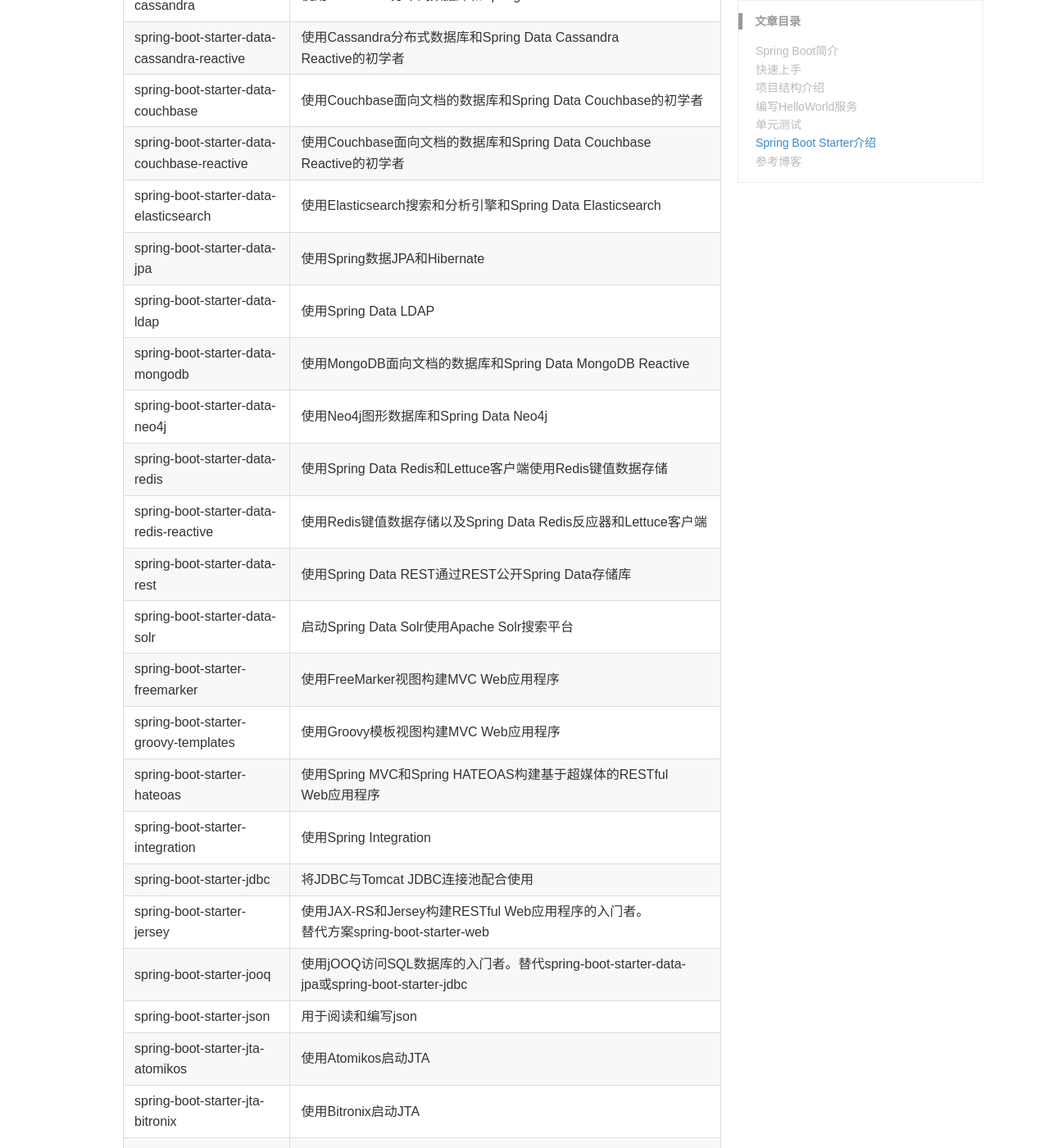
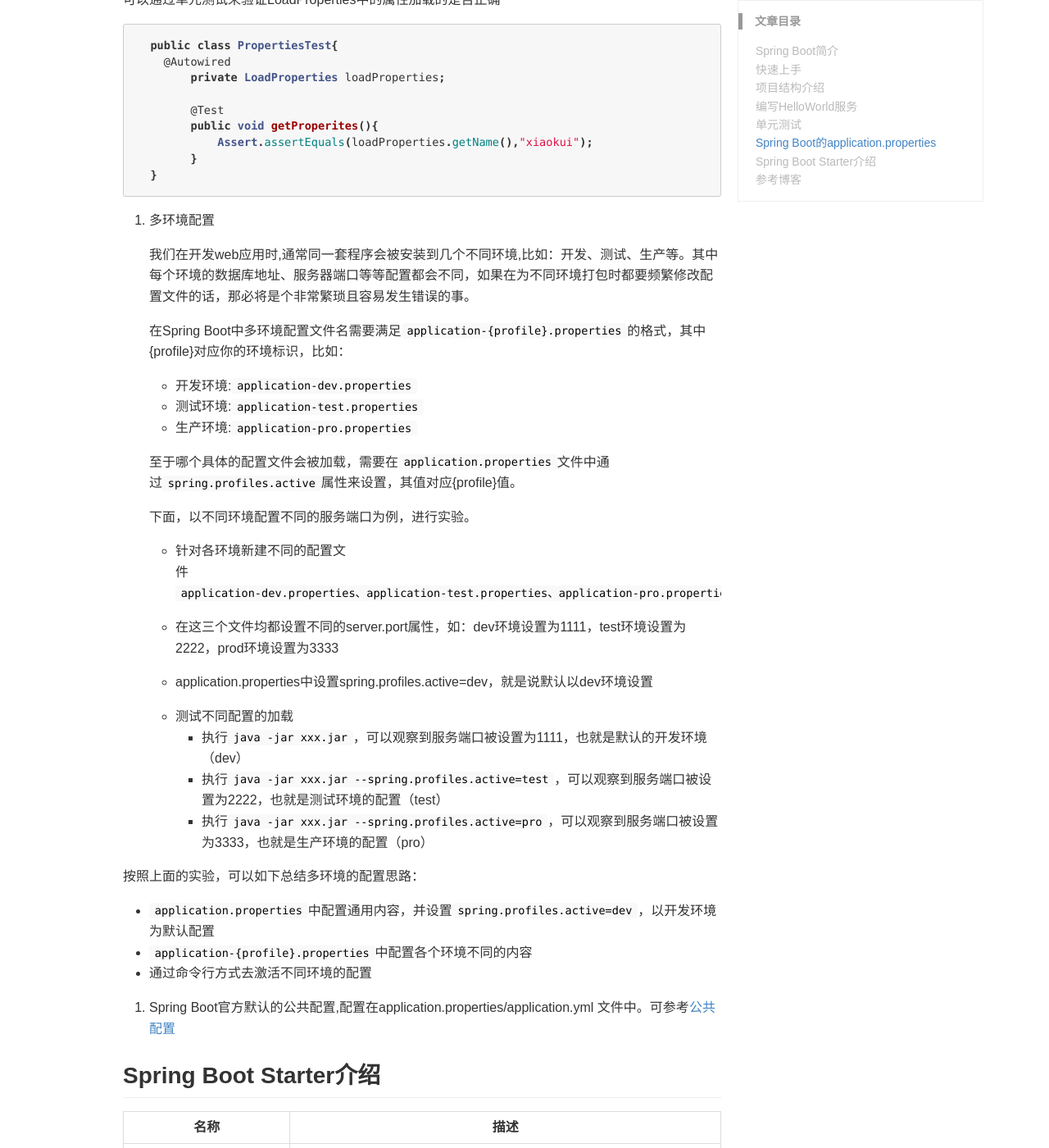
Before and after one commit to xiaokuicui/xiaokuicui.github.io, a Jekyll site: the page built from _posts/2018-03-21-springboot_01_quickstart.md, in a window 1280 px wide and 1400 px high, scrolled down 5931 px. Shown: the whole window at 82% size. Built offline with Jekyll 4.4.1, drawn with Linux system fonts in a browser that asks for light colours; comment, search, counter and statistics services are not loaded; some of the changed text lies outside the part shown.

Commit message:
springboot

````diff
--- a/_posts/2018-03-21-springboot(1).md
+++ b/_posts/2018-03-21-springboot_01_quickstart.md
@@ -1,6 +1,6 @@
 ---
 layout: post
-title: Spring Boot学习笔记(1)|入门
+title: Spring Boot学习笔记(1)|快速上手
 categories: Spring
 description: Spring Boot学习笔记
 keywords: Spring,Spring Boot
@@ -73,11 +73,11 @@
 
 ![](https://raw.githubusercontent.com/xiaokuicui/xiaokuicui.github.io/master/assets/images/spring-boot/springboot-%E9%A1%B9%E7%9B%AE%E6%9C%BA%E6%9E%84.jpg)
 
-如上图所示,Spring Boot的基础结构共三个文件:
+如上图所示,Spring Boot的基础结构共三个文件(具体路径根据用户生成项目时填写的Group所有差异):
 
-- src/main/java 程序开发以及主程序入口
-- src/main/resources 配置文件
-- src/test/java 测试程序
+- src/main/java 程序开发以及主程序入口 ``Application``
+- src/main/resources 配置文件 ``application.properties``
+- src/test/java 测试程序   ``HelloWorldControllerTest``
 
 spingboot建议的目录结果如下：
 
@@ -178,6 +178,68 @@
 }
 
 ```
+## Spring Boot的application.properties
+  我们在Spring Boot使用过程中，最直观的感受就是没有了原来自己整合Spring应用时繁多的XML配置内容，替代它的是在pom.xml中引入模块化的Starter POMs，其中各个模块都有自己的默认配置，所以如果不是特殊应用场景，就只需要在application.properties中完成一些属性配置就能开启各模块的应用
+
+1. 获取application.properties中的值
+
+  我们在进行web开发的时候,通常需要获取配置文件中的值,比如说有以下内容:
+  ```
+  springboot.helloworld=xiaokui
+  ```
+  可以通过``@Value("${属性名}")``注解来加载对应的配置属性,具体如下:
+  ```java
+  @Component
+  public class LoadProperties{
+    @Value("${springboot.helloworld}")
+    private String name;
+
+     // 省略getter和setter
+  }
+  ```
+  可以通过单元测试来验证LoadProperties中的属性加载的是否正确
+  ```java
+  public class PropertiesTest{
+    @Autowired
+        private LoadProperties loadProperties;
+
+        @Test
+        public void getProperites(){
+            Assert.assertEquals(loadProperties.getName(),"xiaokui");
+        }
+  }
+  ```
+2. 多环境配置
+
+   我们在开发web应用时,通常同一套程序会被安装到几个不同环境,比如：开发、测试、生产等。其中每个环境的数据库地址、服务器端口等等配置都会不同，如果在为不同环境打包时都要频繁修改配置文件的话，那必将是个非常繁琐且容易发生错误的事。
+
+   在Spring Boot中多环境配置文件名需要满足``application-{profile}.properties``的格式，其中{profile}对应你的环境标识，比如：
+
+   - 开发环境:``application-dev.properties``
+   - 测试环境:``application-test.properties``
+   - 生产环境:``application-pro.properties``
+
+   至于哪个具体的配置文件会被加载，需要在``application.properties``文件中通过``spring.profiles.active``属性来设置，其值对应{profile}值。
+
+   下面，以不同环境配置不同的服务端口为例，进行实验。
+
+   - 针对各环境新建不同的配置文件``application-dev.properties、application-test.properties、application-pro.properties``
+   - 在这三个文件均都设置不同的server.port属性，如：dev环境设置为1111，test环境设置为2222，prod环境设置为3333
+
+   - application.properties中设置spring.profiles.active=dev，就是说默认以dev环境设置
+
+   - 测试不同配置的加载
+     - 执行``java -jar xxx.jar``，可以观察到服务端口被设置为1111，也就是默认的开发环境（dev）
+     - 执行``java -jar xxx.jar --spring.profiles.active=test``，可以观察到服务端口被设置为2222，也就是测试环境的配置（test）
+     - 执行``java -jar xxx.jar --spring.profiles.active=pro``，可以观察到服务端口被设置为3333，也就是生产环境的配置（pro）
+
+  按照上面的实验，可以如下总结多环境的配置思路：
+  - ``application.properties``中配置通用内容，并设置``spring.profiles.active=dev``，以开发环境为默认配置
+  - ``application-{profile}.properties``中配置各个环境不同的内容
+  - 通过命令行方式去激活不同环境的配置
+
+3. Spring Boot官方默认的公共配置,配置在application.properties/application.yml 文件中。可参考[公共配置](https://docs.spring.io/spring-boot/docs/current/reference/html/common-application-properties.html)
+
 
 ## Spring Boot Starter介绍
 
````
Also changed, not shown: _posts/2018-03-21-springboot(2).md (deleted, +0 -9 lines), _posts/2018-03-21-springboot_2_web_thymeleaf.md (added, +16 -0 lines).
